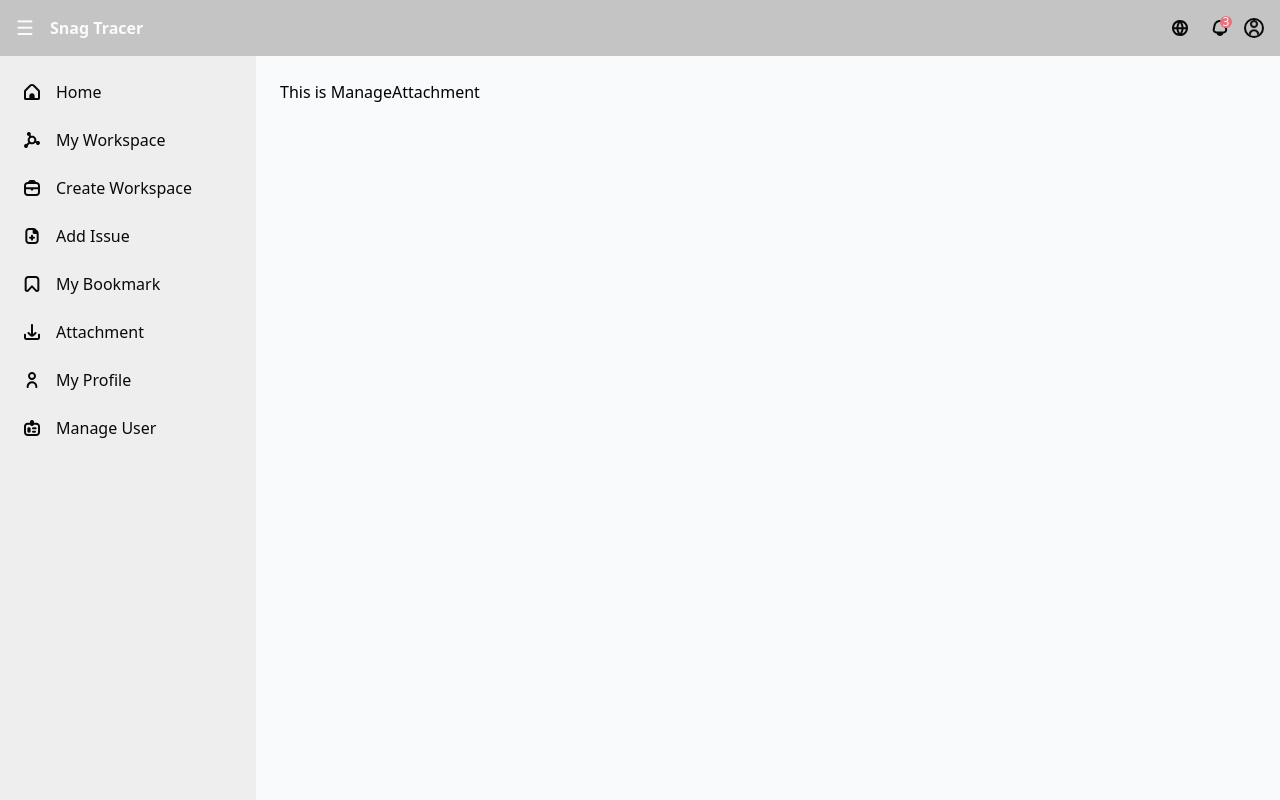
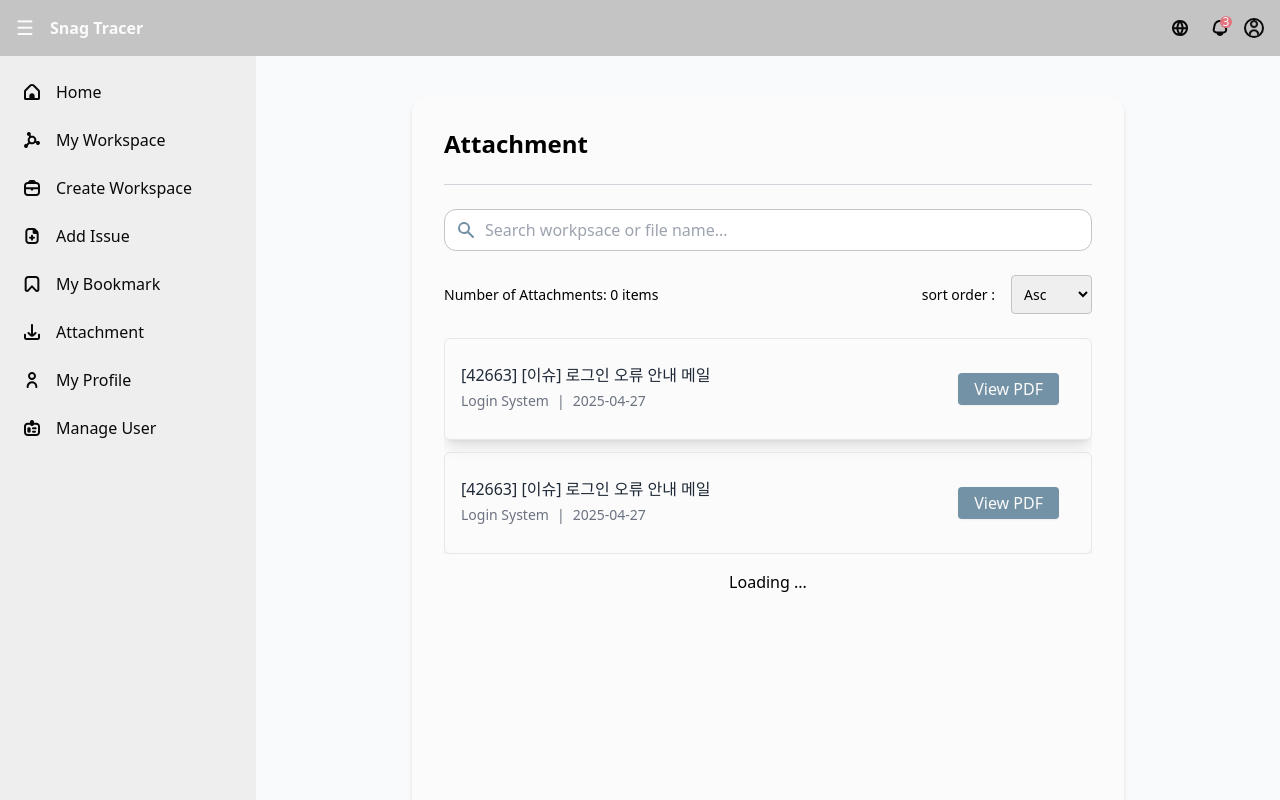
Before and after one commit to 1-Hee/SnagTracer, a React (Vite) app in the folder dashboard/: page /manageAttachment in a window 1280 px wide. Built offline with nearby package versions, Linux system fonts and the light colour scheme.

Commit message:
Issue Item CSS 수정 및 첨부파일 목록 추가

```diff
--- a/dashboard/src/i18n.js
+++ b/dashboard/src/i18n.js
@@ -56,6 +56,9 @@ i18n
           "hintAddMember": "Search by Account or Name.",
           "txtCntIssue": "Number of Issues",
           "hintSearchIssue": "Search your issue...",
+          "hintSearchAttachment": "Search workpsace or file name...",
+          "txtCntAttachment": "Number of Attachments",
+          "txtViewPDFFile": "View PDF",
         },
       },
       ko: {
@@ -108,6 +111,9 @@ i18n
           "hintAddMember": "계정 또는 이름으로 검색",
           "txtCntIssue": "조회된 이슈",
           "hintSearchIssue": "이슈 제목을 검색하세요...",
+          "hintSearchAttachment": "작업실 또는 파일명으로 검색...",
+          "txtCntAttachment": "첨부파일 개수",
+          "txtViewPDFFile": "PDF 보기",
         },
       },
     },
--- a/dashboard/src/page/ManageAttachment.jsx
+++ b/dashboard/src/page/ManageAttachment.jsx
@@ -1,9 +1,131 @@
-import React from "react";
+// libs
+import React, { useState, useEffect } from 'react';
+import { useTranslation } from "react-i18next";
+
+// assets
+import { HiSearch } from 'react-icons/hi'; //
+
+// components
+import ItemAttachment from "../units/ItemAttachment"
 
 const ManageAttachment = () => {
-    return (
-        <div>This is ManageAttachment</div>
-    )
-}
+  const { t } = useTranslation();  // useTranslation hook;
+
+  // fetchedItemAttachment
+  const [itemAttachmentList, setItemAttachmentList] = useState([]);
+  const [searchQuery, setSearchQuery] = useState('');
+  const [sortingOrder, setSortingOrder] = useState('asc'); // 정렬 순서
+  const [itemAttachmentCount, setItemAttachmentCount] = useState(0); // 로그인 한 사용자의 이슈 개수
+  const [page, setPage] = useState(1); // 무한 스크롤을 위한 페이지 번호
+  const [loading, setLoading] = useState(false); // 로딩 상태
+
+  // 정렬 옵션명 리스트
+  const [sortOptionList] = useState([
+    { optionKey: "txtAsc" },
+    { optionKey: "txtDesc" },
+    { optionKey: "txtLatest" },
+    { optionKey: "txtOldest" },
+  ]);
+
+  // 무한 스크롤을 위한 첨부파일 목록 로딩
+  const loadItemAttachmentList = async () => {
+    setLoading(true);
+    const fetchedItemAttachment = [
+        { id:42663, title:'[이슈] 로그인 오류 안내 메일', workpace: 'Login System', date: '2025-04-27', downloadKey: 'test1234' },
+    ];
+    setItemAttachmentList((prev) => [...prev, ...fetchedItemAttachment]); // 기존 이슈 목록에 새로운 작업실 목록 추가
+
+    setItemAttachmentCount(userIssueList.length + fetchedBookmarks.length);
+    setLoading(false);
+  };
+
+  // 페이지 로딩 시 첨부파일 목록 가져오기
+  useEffect(() => {
+    loadItemAttachmentList();
+  }, [page]);
+
+  // 검색창 업데이트
+  const handleSearchChange = (event) => {
+    setSearchQuery(event.target.value);
+  };
+
+  // 정렬 변경
+  const handleSortChange = (event) => {
+    setSortingOrder(event.target.value);
+  };
+
+  // 무한 스크롤 처리
+  const handleScroll = (event) => {
+    const bottom = event.target.scrollHeight === event.target.scrollTop + event.target.clientHeight;
+    if (bottom && !loading) {
+      setPage((prevPage) => prevPage + 1); // 페이지 번호 증가
+    }
+  };
+
+  return (
+    <div className='flex justify-center min-h-screen p-4'>
+        <div className="w-full max-w-[712px] bg-white rounded-2xl shadow-md p-8">
+            <h2 className="text-2xl font-semibold mb-6">{t('manageAttachment')}</h2>
+            <div className="border-t border-gray-300 mb-6"></div>
+            <div className="relative mb-6">
+            <input
+                type="text"
+                value={searchQuery}
+                onChange={handleSearchChange}
+                className="w-full p-2 pl-10 border border-mono300 rounded-xl"
+                placeholder={t('hintSearchAttachment')}
+            />
+            <HiSearch className="absolute left-3 top-1/2 transform -translate-y-1/2 text-pale-blue500" size={20} />
+            </div>
+            {/* 첨부파일 개수 및 정렬 */}
+            <div className="flex justify-between mb-6 items-center">
+                <div className="text-sm">{t('txtCntAttachment')}: {itemAttachmentCount} {t('txtItems')}</div>
+                <div className="flex items-center">
+                <span className="mr-4 text-sm">{t('txtSortOrder')} :</span>
+                <select
+                    value={sortingOrder}
+                    onChange={handleSortChange}
+                    className="p-2 border border-mono300 rounded text-sm"
+                >
+                    {
+                        sortOptionList.map((option, index) => (
+                        <option key={index} value={option.optionKey}>
+                            {t(option.optionKey)} {/* option.optionKey에 해당하는 텍스트 출력 */}
+                        </option>
+                        ))
+                    }
+                </select>
+                </div>
+            </div>
+
+            {/* 이슈 목록 */}
+            <div
+                className="space-y-3 overflow-y-auto max-h-[70vh]"
+                // onScroll={handleScroll}
+            >
+                {itemAttachmentList
+                .filter((item) =>
+                    item.title.toLowerCase().includes(searchQuery.toLowerCase())
+                )
+                .map((item) => (
+                    <div key={item.id} className="border p-4 rounded-md shadow-lg cursor-pointer transition-all duration-300 hover:bg-mono100">
+                    {/* IssueItem 컴포넌트 */}
+                      <ItemAttachment
+                            id = {item.id}
+                            title = {item.title}
+                            workpace = {item.workpace}
+                            date = {item.date}
+                            downloadKey = {item.downloadKey}
+                        />
+                    </div>
+                ))}
+            </div>
+            {loading && <div className="text-center mt-4">{t('txtLoading')}</div>}
+        </div>
+    </div>
+  );
+};
+
+
 
 export default ManageAttachment;
--- a/dashboard/src/page/MyBookmark.jsx
+++ b/dashboard/src/page/MyBookmark.jsx
@@ -78,7 +78,7 @@ const MyBookmarks = () => {
             />
             <HiSearch className="absolute left-3 top-1/2 transform -translate-y-1/2 text-pale-blue500" size={20} />
             </div>
-            {/* 작업실 개수 및 정렬 */}
+            {/* 북마크 개수 및 정렬 */}
             <div className="flex justify-between mb-6 items-center">
                 <div className="text-sm">{t('txtCntIssue')}: {userIssueCount} {t('txtItems')}</div>
                 <div className="flex items-center">
@@ -101,7 +101,7 @@ const MyBookmarks = () => {
 
             {/* 이슈 목록 */}
             <div
-                className="space-y-6 overflow-y-auto max-h-[70vh]"
+                className="space-y-3 overflow-y-auto max-h-[70vh]"
                 // onScroll={handleScroll}
             >
                 {userIssueList
@@ -109,9 +109,9 @@ const MyBookmarks = () => {
                     issue.title.toLowerCase().includes(searchQuery.toLowerCase())
                 )
                 .map((issue) => (
-                    <div key={issue.id} className="border p-4 rounded-md shadow-lg">
+                    <div key={issue.id} className="border p-4 rounded-md shadow-lg cursor-pointer transition-all duration-300 hover:bg-mono100">
                     {/* IssueItem 컴포넌트 */}
-                        <IssueItem
+                      <IssueItem
                             id = {issue.id}
                             title = {issue.title}
                             reporter = {issue.reporter}
@@ -121,9 +121,7 @@ const MyBookmarks = () => {
                         />
                     </div>
                 ))}
-
             </div>
-
             {loading && <div className="text-center mt-4">{t('txtLoading')}</div>}
         </div>
     </div>
--- a/dashboard/src/units/IssueItem.jsx
+++ b/dashboard/src/units/IssueItem.jsx
@@ -3,7 +3,7 @@ import React  from "react";
 
 const IssueItem = ({ id, title, reporter, date, description, isRead }) => {
   return (
-    <div className="cursor-pointer p-2 transition-all duration-300 hover:bg-mono100 py-4 border-b last:border-b-0">
+    <div className="border-b last:border-b-0">
       <div className={`mb-1 ${isRead ? "font-normal text-gray-800" : "font-bold text-blue-600"}`}>
         [{id}] {title}
       </div>
--- /dev/null
+++ b/dashboard/src/units/ItemAttachment.jsx
@@ -0,0 +1,33 @@
+// libs
+import React  from "react";
+import { useTranslation } from "react-i18next";
+
+const ItemAttachment = ({ id, title, workpace, date, downloadKey }) => {
+  const { t } = useTranslation();  // useTranslation hook;
+
+  return (
+    <div className="relative border-b last:border-b-0 py-2 pr-16"> {/* 여백 확보를 위해 pr-16 추가 */}
+        {/* Attachment Info */}
+        <div>
+            <div className="mb-1 font-normal text-gray-800">
+            [{id}] {title}
+            </div>
+            <div className="flex items-center text-sm text-gray-500 mb-1">
+            <span>{workpace}</span>
+            <span className="mx-2">|</span>
+            <span>{date}</span>
+            </div>
+        </div>
+        {/* 오른쪽 중앙 위치 버튼 */}
+        <button
+            type="button"
+            className="absolute right-4 top-1/2 -translate-y-1/2 bg-pale-blue500 hover:bg-pale-blue600 text-white px-4 py-1 rounded shadow-sm transition-all"
+            onClick={ ()=>{ alert("PDF 뷰어 열기")} }
+        >
+            {t('txtViewPDFFile')}
+        </button>
+    </div>
+  );
+}
+
+export default ItemAttachment;
--- a/dashboard/src/units/MyIssueList.jsx
+++ b/dashboard/src/units/MyIssueList.jsx
@@ -57,7 +57,9 @@ export default function MyIssueList() {
             className="h-80 overflow-y-auto divide-y divide-gray-200"
         >
             {displayIssues.map((issue, index) => (
-            <IssueItem key={index} {...issue} />
+                <div className="cursor-pointer transition-all duration-300 hover:bg-mono100 p-2 mt-2 mb-2">
+                    <IssueItem key={index} {...issue} />
+                </div>
             ))}
             {!hasMore && (
             <div className="text-center text-gray-400 py-2 text-sm">
```
